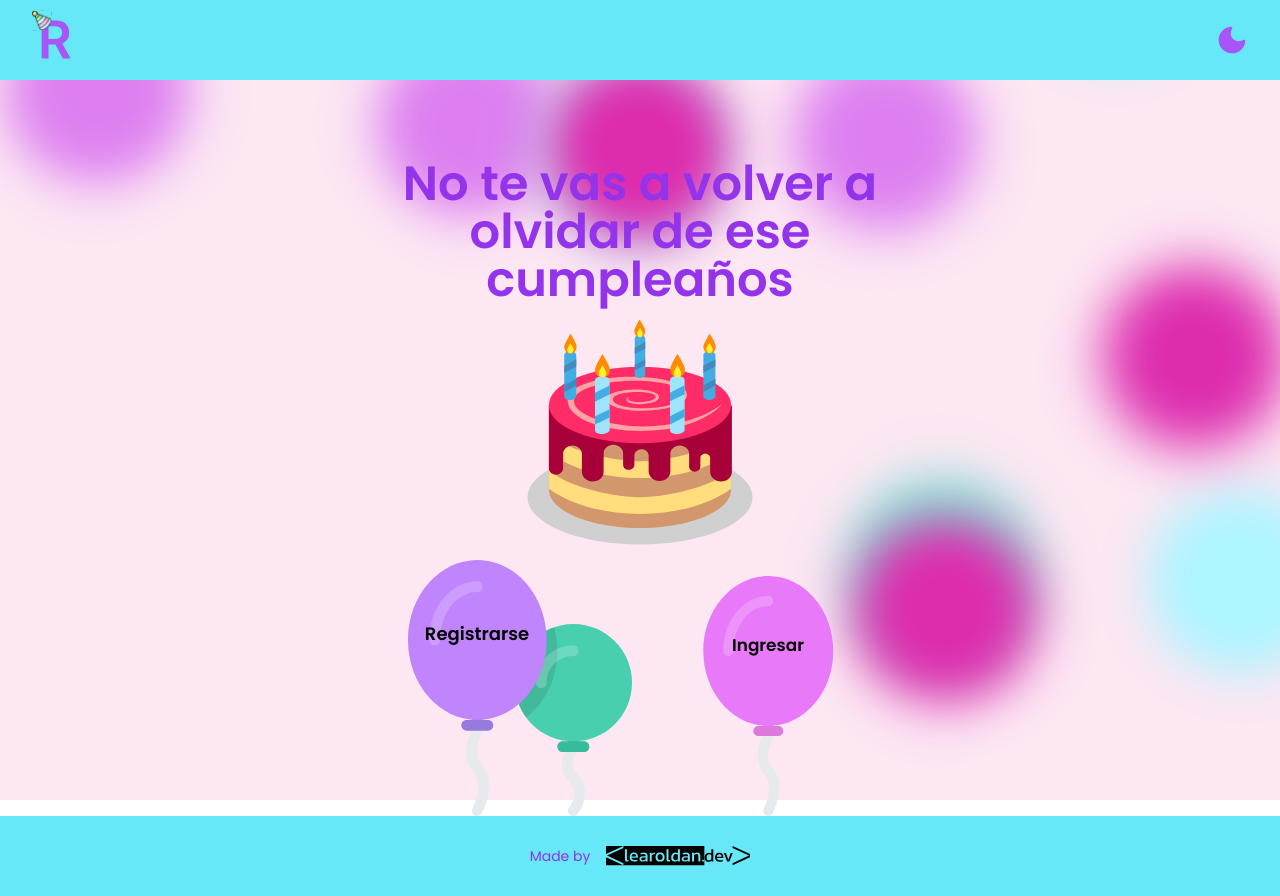
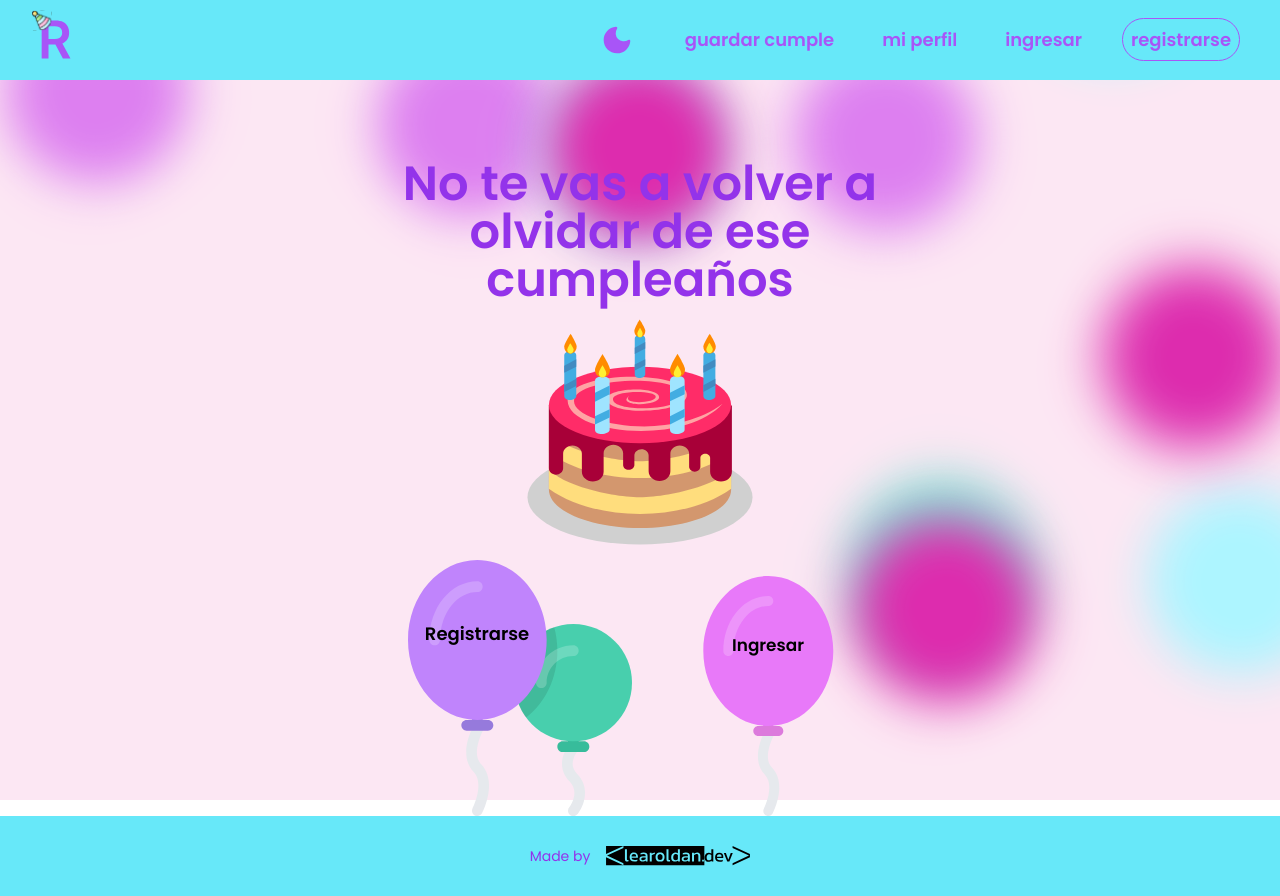
Before and after one commit to leandromartin114/birthdayreminder-front, a Next.js app: page / in a window 1280 px wide. Built offline with nearby package versions, Linux system fonts and the light colour scheme.

Commit message:
add DesktopNav

```diff
--- /dev/null
+++ b/components/DesktopNav.jsx
@@ -0,0 +1,24 @@
+import { DesktopLink, DesktopLinkSpecial } from '@/ui/Anchors'
+
+export const DesktopNav = () => {
+    return (
+        <nav className='hidden lg:flex p-2 gap-8'>
+            <ul className='flex justify-around items-center gap-8'>
+                <li>
+                    <DesktopLink href='#'>guardar cumple</DesktopLink>
+                </li>
+                <li>
+                    <DesktopLink href='#'>mi perfil</DesktopLink>
+                </li>
+                <li>
+                    <DesktopLink href='#'>ingresar</DesktopLink>
+                </li>
+                <li>
+                    <DesktopLinkSpecial href='#'>
+                        registrarse
+                    </DesktopLinkSpecial>
+                </li>
+            </ul>
+        </nav>
+    )
+}
--- a/components/Header.jsx
+++ b/components/Header.jsx
@@ -1,6 +1,7 @@
 import { Logo } from '@/ui/Icons'
 import { ThemeSwitcher } from './ThemeSwitcher'
 import { MobileNav } from './MobileNav'
+import { DesktopNav } from './DesktopNav'
 
 export const Header = () => {
     return (
@@ -9,6 +10,7 @@ export const Header = () => {
             <div className='flex items-center justify-between gap-5 md:gap-7 lg:gap-9'>
                 <ThemeSwitcher />
                 <MobileNav />
+                <DesktopNav />
             </div>
         </header>
     )
--- a/ui/Anchors.jsx
+++ b/ui/Anchors.jsx
@@ -28,3 +28,27 @@ export const MobileLink = ({ children, href, onClick }) => {
         </Link>
     )
 }
+
+export const DesktopLink = ({ children, href, onClick }) => {
+    return (
+        <Link
+            className='text-lg font-semibold text-purple-500 dark:text-purple-400 border-purple-500 w-full p-2 hover:border-b'
+            onClick={onClick}
+            href={href}
+        >
+            {children}
+        </Link>
+    )
+}
+
+export const DesktopLinkSpecial = ({ children, href, onClick }) => {
+    return (
+        <Link
+            className='text-lg font-semibold text-purple-500 dark:text-purple-400 border border-purple-500 rounded-full w-full p-2 hover:bg-gray-200'
+            onClick={onClick}
+            href={href}
+        >
+            {children}
+        </Link>
+    )
+}
--- a/ui/Icons.jsx
+++ b/ui/Icons.jsx
@@ -17,7 +17,7 @@ export const Menu = ({ onClick }) => {
             width='35'
             height='24'
             fill='none'
-            className='cursor-pointer fill-purple-500 hover:fill-purple-300'
+            className='cursor-pointer fill-purple-500 dark:fill-purple-400 hover:fill-purple-300'
         >
             <path d='M0 24h35v-4H0v4Zm0-10h35v-4H0v4ZM0 0v4h35V0H0Z' />
         </svg>
@@ -82,7 +82,7 @@ export const CloseWindow = ({ onClick }) => {
 export const SunIcon = () => {
     return (
         <svg
-            className='w-7 md:w-8 h-7 md:h-8 fill-purple-500 hover:fill-purple-300 cursor-pointer'
+            className='w-7 md:w-8 h-7 md:h-8 fill-purple-400 hover:fill-purple-300 cursor-pointer'
             viewBox='0 0 24 24'
         >
             <path d='M11.75 5.5a1 1 0 0 1-1-1V2a1 1 0 0 1 1-1h.5a1 1 0 0 1 1 1v2.5a1 1 0 0 1-1 1h-.5ZM16.42 7.227a1 1 0 0 1 0-1.414l1.767-1.768a1 1 0 0 1 1.414 0l.354.354a1 1 0 0 1 0 1.414L18.187 7.58a1 1 0 0 1-1.414 0l-.354-.354ZM18.5 11.75a1 1 0 0 1 1-1H22a1 1 0 0 1 1 1v.5a1 1 0 0 1-1 1h-2.5a1 1 0 0 1-1-1v-.5ZM16.773 16.42a1 1 0 0 1 1.414 0l1.768 1.767a1 1 0 0 1 0 1.414l-.354.354a1 1 0 0 1-1.414 0l-1.768-1.768a1 1 0 0 1 0-1.414l.354-.354ZM12.25 18.5a1 1 0 0 1 1 1V22a1 1 0 0 1-1 1h-.5a1 1 0 0 1-1-1v-2.5a1 1 0 0 1 1-1h.5ZM7.58 16.773a1 1 0 0 1 0 1.414l-1.767 1.768a1 1 0 0 1-1.414 0l-.354-.354a1 1 0 0 1 0-1.414l1.768-1.768a1 1 0 0 1 1.414 0l.354.354ZM5.5 12.25a1 1 0 0 1-1 1H2a1 1 0 0 1-1-1v-.5a1 1 0 0 1 1-1h2.5a1 1 0 0 1 1 1v.5ZM7.227 7.58a1 1 0 0 1-1.414 0L4.045 5.814a1 1 0 0 1 0-1.414l.354-.354a1 1 0 0 1 1.414 0l1.768 1.768a1 1 0 0 1 0 1.414l-.354.354ZM7 12a5 5 0 1 1 10 0 5 5 0 0 1-10 0Z' />
```
